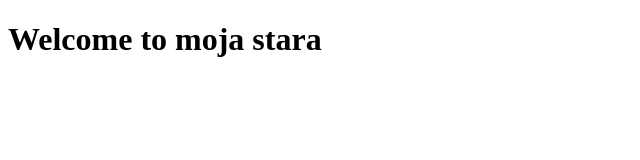
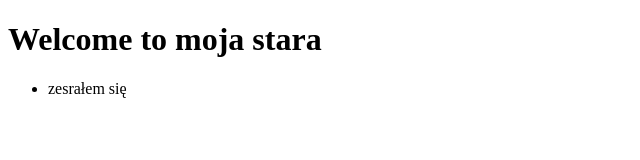
Before and after one commit to grzesiekcz/GoIT-test, a plain HTML site: page index.html in a window 1280 px wide. Shown: the whole page, without its empty margins (0-640 px from the left). Drawn offline with Linux system fonts and the light colour scheme.

Commit message:
Dodana lista

```diff
--- a/index.html
+++ b/index.html
@@ -1,4 +1,7 @@
 <!DOCTYPE html>
 <body>
     <h1>Welcome to moja stara</h1>
+    <ul>
+        <li>zesrałem się</li>
+    </ul>
 </body>
```
